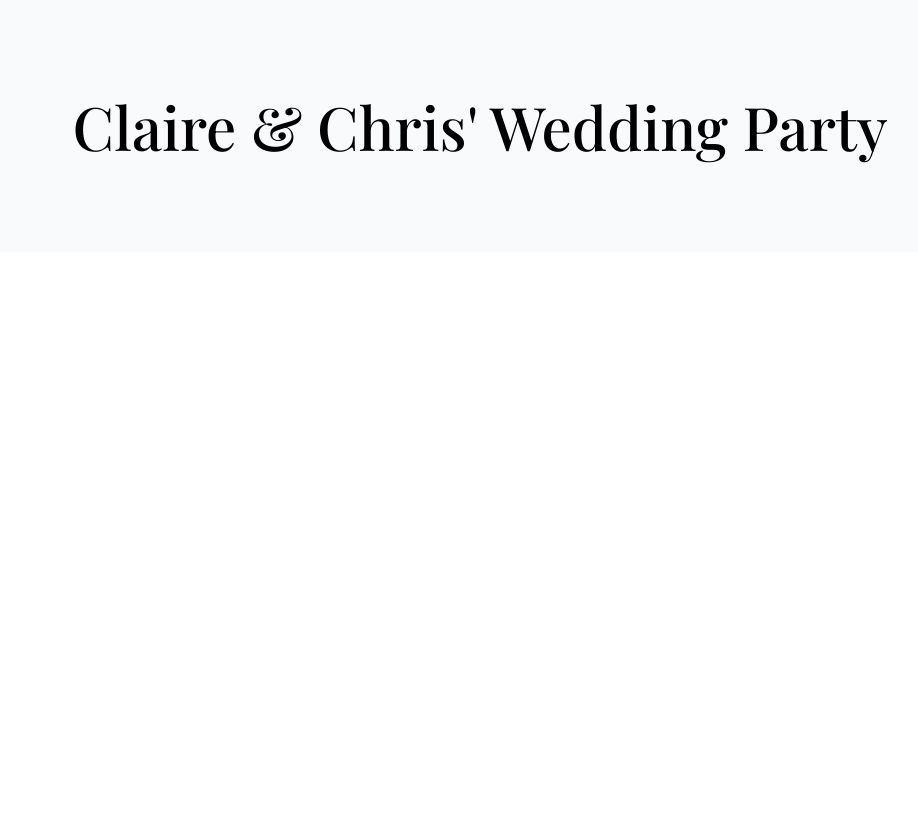
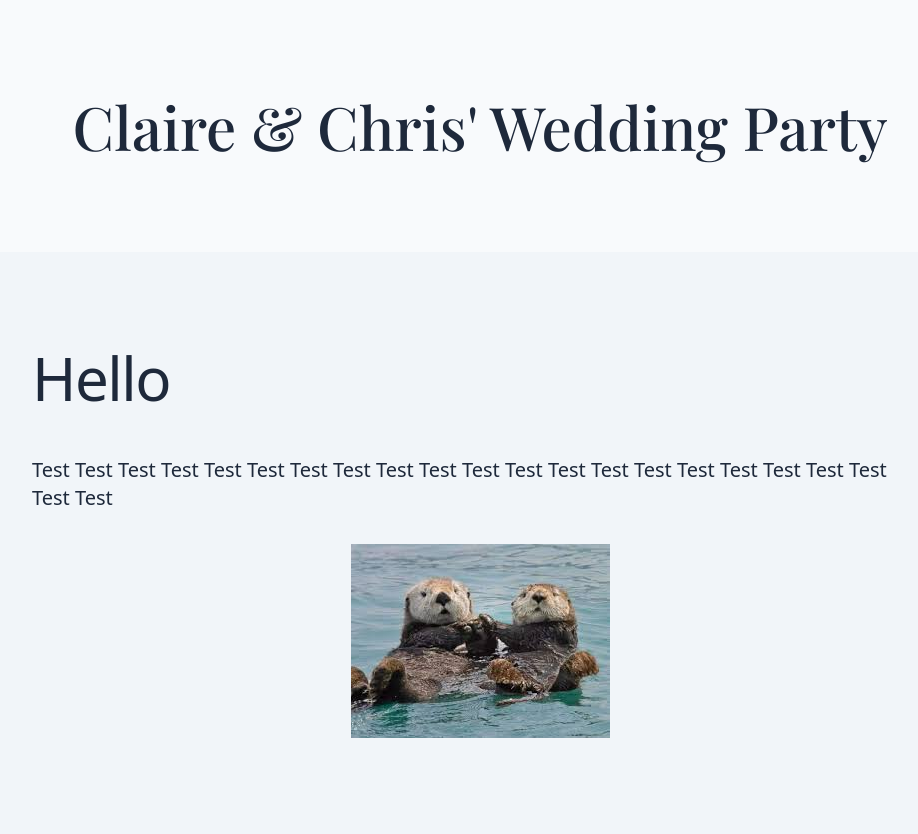
Before and after one commit to cer36/wedding-website, a Gatsby site: page / in a window 1280 px wide. Shown: the whole page, without its empty margins (160-1078 px from the left). Before the commit the page ends 800 px from the top, so only its background shows below. Built offline with nearby package versions, Linux system fonts and the light colour scheme; Gatsby itself is replaced by a stand-in of ours.

Commit message:
add sample section with image

```diff
--- /dev/null
+++ b/src/components/section.tsx
@@ -0,0 +1,39 @@
+import * as React from "react"
+import { FC, PropsWithChildren } from "react";
+
+interface SectionProps {
+    style: "standard" | "alt";
+    heading: string;
+    image?: React.ReactElement;
+}
+
+const Section: FC<PropsWithChildren<SectionProps>> = ({
+    style,
+    heading,
+    image,
+    children,
+}: PropsWithChildren<SectionProps>) => {
+    return (
+        <section
+            className={`py-24 2xl:px-64 lg:px-48 md:px-24 px-12 ${
+                style === "alt" ? " bg-emerald-700 text-slate-100 text-right" : ""
+            }`}
+        >
+            <div className="2xl:flex 2xl:gap-36">
+                <div className={`self-center ${style === "alt" ? " pb-8 xl:pb-0 xl:order-last" : ""}`}>
+                    <h2 className="font-dk-crayon-crumble mb-12 tracking-tight leading-none text-5xl lg:text-6xl">
+                        {heading}
+                    </h2>
+                    {children}
+                </div>
+                {image && (
+                    <div className="pt-8 shrink-0 flex justify-center self-center">
+                        <div className="md:shrink-0">{image}</div>
+                    </div>
+                )}
+            </div>
+        </section>
+    );
+};
+
+export default Section;
--- a/src/pages/index.tsx
+++ b/src/pages/index.tsx
@@ -1,18 +1,22 @@
 import * as React from "react"
 import type { HeadFC, PageProps } from "gatsby"
+import { StaticImage } from "gatsby-plugin-image"
+import Section from "../components/section"
 
 const title = "Claire & Chris' Wedding Party"
 
 const IndexPage: React.FC<PageProps> = () => {
   return (
-    <>
-  <header className="flex justify-center content-center text-6xl py-24 bg-slate-50 font-playfair"> <h1>{title}</h1></header>
-    <main>
+    <div className="flex justify-center bg-slate-100 text-slate-800 text-xl font-quicksand">
+            <div className="w-[1920px]">
+      <header className="flex justify-center content-center text-6xl py-24 bg-slate-50 font-playfair"> <h1>{title}</h1></header>
 
-
-
-    </main>
-     </>
+      <main>
+        <Section style="standard" heading="Hello" image={<StaticImage src="../images/otters.jpeg" alt="Otters" />}>
+        <p>Test Test Test Test Test Test Test Test Test Test Test Test Test Test Test Test Test Test Test Test Test Test </p>
+        </Section>
+      </main>
+    </div></div>
   )
 }
 
--- a/tsconfig.json
+++ b/tsconfig.json
@@ -13,7 +13,7 @@
     /* Language and Environment */
     "target": "esnext",                                  /* Set the JavaScript language version for emitted JavaScript and include compatible library declarations. */
     "lib": ["dom", "esnext"],                                        /* Specify a set of bundled library declaration files that describe the target runtime environment. */
-    "jsx": "react",                                /* Specify what JSX code is generated. */
+    "jsx": "react-jsx",                                /* Specify what JSX code is generated. */
     // "experimentalDecorators": true,                   /* Enable experimental support for TC39 stage 2 draft decorators. */
     // "emitDecoratorMetadata": true,                    /* Emit design-type metadata for decorated declarations in source files. */
     // "jsxFactory": "",                                 /* Specify the JSX factory function used when targeting React JSX emit, e.g. 'React.createElement' or 'h' */
```
Also changed, not shown: src/images/otters.jpeg (renamed from otters.jpeg), 1 other file.
